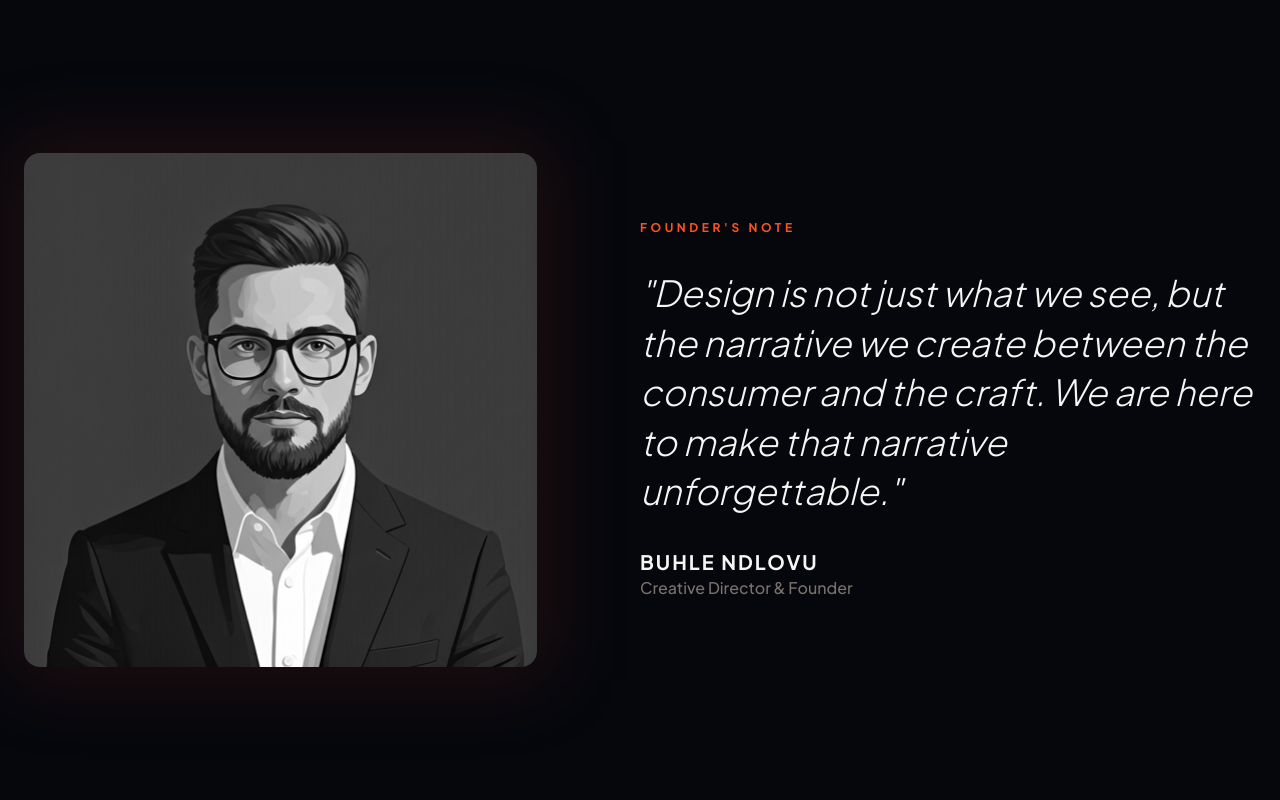
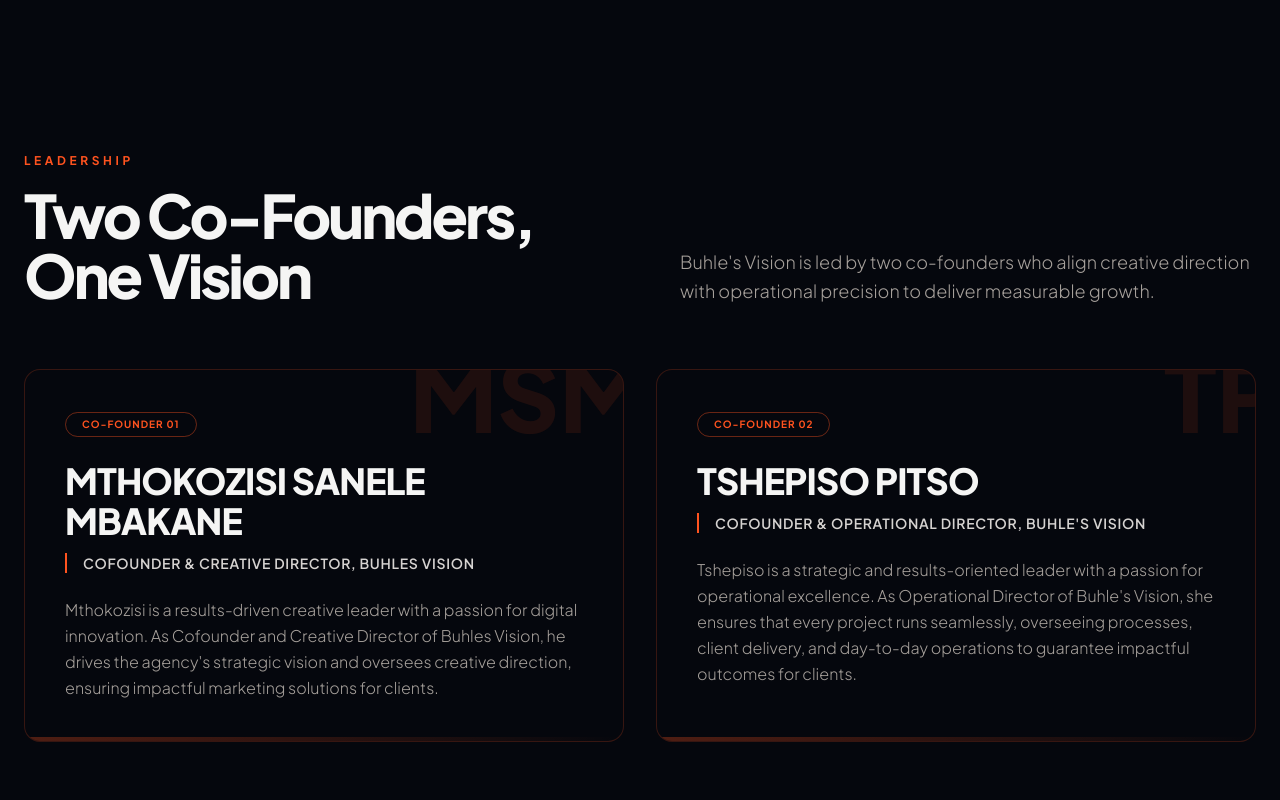
Before and after one commit to MikeyNu/buhlesvision-web, a Next.js app: page /about in a window 1280 px wide. Shown: the part 3980-4780 px from the top of the page. Built offline with nearby package versions, Linux system fonts and the light colour scheme; a web font is replaced by a local one.

Commit message:
feat: replace founder portrait with co-founder leadership section

```diff
--- a/app/(public)/about/page.tsx
+++ b/app/(public)/about/page.tsx
@@ -9,6 +9,23 @@
   title: "About",
   description: "Buhle's Vision agency story, philosophy, and core services.",
 };
+
+const cofounders = [
+  {
+    name: "Mthokozisi Sanele Mbakane",
+    role: "Cofounder & Creative Director, Buhles Vision",
+    description:
+      "Mthokozisi is a results-driven creative leader with a passion for digital innovation. As Cofounder and Creative Director of Buhles Vision, he drives the agency's strategic vision and oversees creative direction, ensuring impactful marketing solutions for clients.",
+    marker: "MSM",
+  },
+  {
+    name: "Tshepiso Pitso",
+    role: "Cofounder & Operational Director, Buhle's Vision",
+    description:
+      "Tshepiso is a strategic and results-oriented leader with a passion for operational excellence. As Operational Director of Buhle's Vision, she ensures that every project runs seamlessly, overseeing processes, client delivery, and day-to-day operations to guarantee impactful outcomes for clients.",
+    marker: "TP",
+  },
+] as const;
 
 export default function AboutPage() {
   return (
@@ -137,37 +154,44 @@
       </section>
 
       <section className="mx-auto mb-32 w-full max-w-7xl px-6 lg:mb-48">
-        <div className="editorial-grid items-center">
-          <div className="col-span-full mb-12 md:col-span-5 md:mb-0">
-            <div className="group relative">
-              <div className="absolute -inset-4 rounded-xl bg-primary/10 blur-2xl transition-all duration-500 group-hover:bg-primary/20" />
-              <Image
-                alt="Elegant professional woman portrait in high-end studio lighting"
-                className="relative w-full rounded-xl grayscale transition-all duration-700 hover:grayscale-0"
-                height={1000}
-                src="/images/about-founder.jpg"
-                width={700}
-              />
-            </div>
+        <div className="mb-16 flex flex-col items-start justify-between gap-8 md:flex-row md:items-end">
+          <div>
+            <span className="mb-4 block text-xs font-bold uppercase tracking-[0.3em] text-primary">
+              Leadership
+            </span>
+            <h2 className="text-5xl font-extrabold tracking-tighter md:text-6xl">
+              Two Co-Founders, One Vision
+            </h2>
           </div>
-          <div className="col-span-full md:col-span-6 md:col-start-7">
-            <span className="mb-8 block text-xs font-bold uppercase tracking-[0.3em] text-primary">
-              Founder&apos;s Note
-            </span>
-            <blockquote className="mb-8 text-2xl font-light italic leading-snug md:text-4xl">
-              &quot;Design is not just what we see, but the narrative we create
-              between the consumer and the craft. We are here to make that
-              narrative unforgettable.&quot;
-            </blockquote>
-            <div>
-              <p className="text-xl font-bold uppercase tracking-widest">
-                Buhle Ndlovu
+          <p className="max-w-xl text-lg font-light leading-relaxed text-stone-400">
+            Buhle&apos;s Vision is led by two co-founders who align creative
+            direction with operational precision to deliver measurable growth.
+          </p>
+        </div>
+        <div className="grid grid-cols-1 gap-8 md:grid-cols-2">
+          {cofounders.map((cofounder, index) => (
+            <article
+              className="group relative overflow-hidden rounded-xl border border-primary/20 bg-background-deepest p-8 md:p-10"
+              key={cofounder.name}
+            >
+              <div className="pointer-events-none absolute -right-6 -top-6 text-8xl font-black uppercase text-primary/10 transition-transform duration-500 group-hover:scale-105">
+                {cofounder.marker}
+              </div>
+              <div className="pointer-events-none absolute bottom-0 left-0 h-1 w-full bg-gradient-to-r from-primary/30 to-transparent" />
+              <span className="mb-6 inline-flex rounded-full border border-primary/40 px-4 py-1 text-[10px] font-bold uppercase tracking-widest text-primary">
+                Co-Founder {String(index + 1).padStart(2, "0")}
+              </span>
+              <h3 className="mb-3 text-3xl font-extrabold uppercase tracking-tight md:text-4xl">
+                {cofounder.name}
+              </h3>
+              <p className="mb-6 border-l-2 border-primary pl-4 text-sm font-semibold uppercase tracking-wider text-stone-300">
+                {cofounder.role}
               </p>
-              <p className="font-medium text-stone-500">
-                Creative Director &amp; Founder
+              <p className="font-light leading-relaxed text-stone-400">
+                {cofounder.description}
               </p>
-            </div>
-          </div>
+            </article>
+          ))}
         </div>
       </section>
 
```
